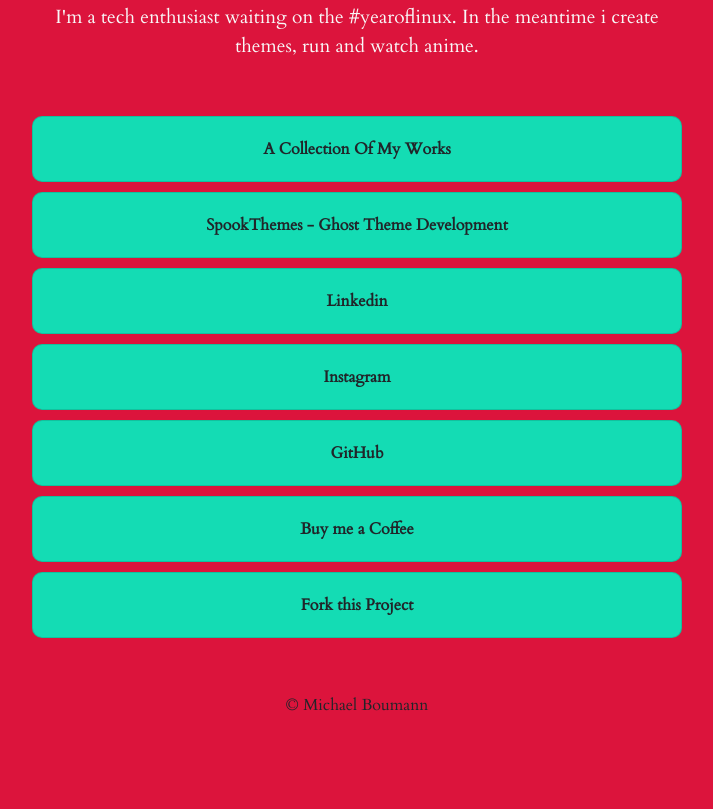
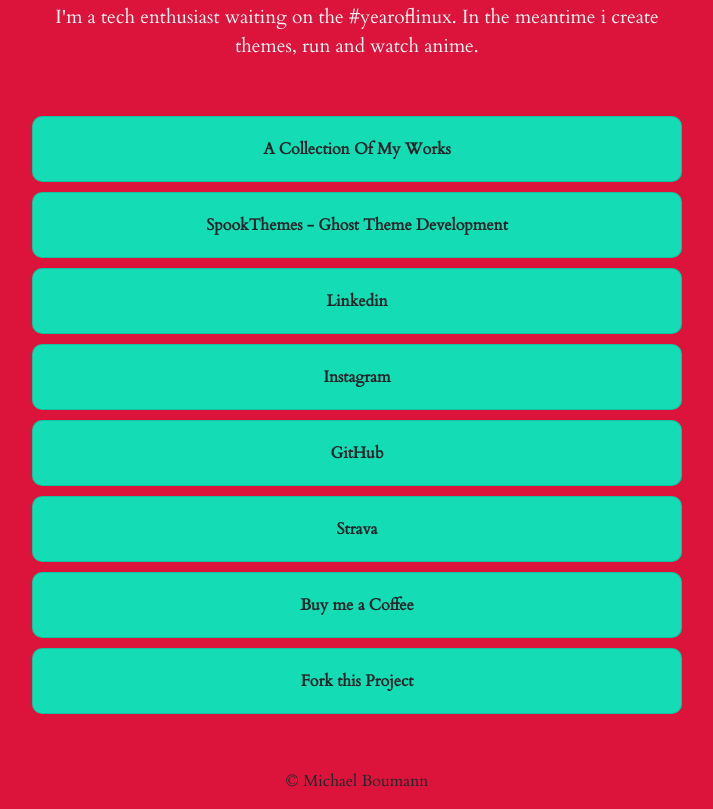
Before and after one commit to boumannm/links, a plain HTML site: page index.html in a window 1280 px wide. Shown: the part 421-1230 px from the top of the page, without its empty margins (283-996 px from the left). Before the commit the page ends 1154 px from the top, so only its background shows below. Drawn offline with nearby package versions, Linux system fonts and the light colour scheme.

Commit message:
add strava url

```diff
--- a/index.html
+++ b/index.html
@@ -43,6 +43,7 @@
           <a href="https://linkedin.com/in/boumannm" target="_blank" rel="noopener"><li class="list-group-item">Linkedin</li></a>
           <a href="https://instagram.com/boumannm" target="_blank" rel="noopener"><li class="list-group-item">Instagram</li></a>
           <a href="https://github.com/boumannm" target="_blank" rel="noopener"><li class="list-group-item">GitHub</li></a>
+          <a href="https://www.strava.com/athletes/boumannm" target="_blank" rel="noopener"><li class="list-group-item">Strava</li></a>
           <a href="https://ko-fi.com/boumannm" target="_blank" rel="noopener"><li class="list-group-item kofi">Buy me a Coffee</li></a>
           <a href="https://github.com/boumannm/links/fork" target="_blank" rel="noopener"><li class="list-group-item">Fork this Project</li></a>
         </ul>
```
